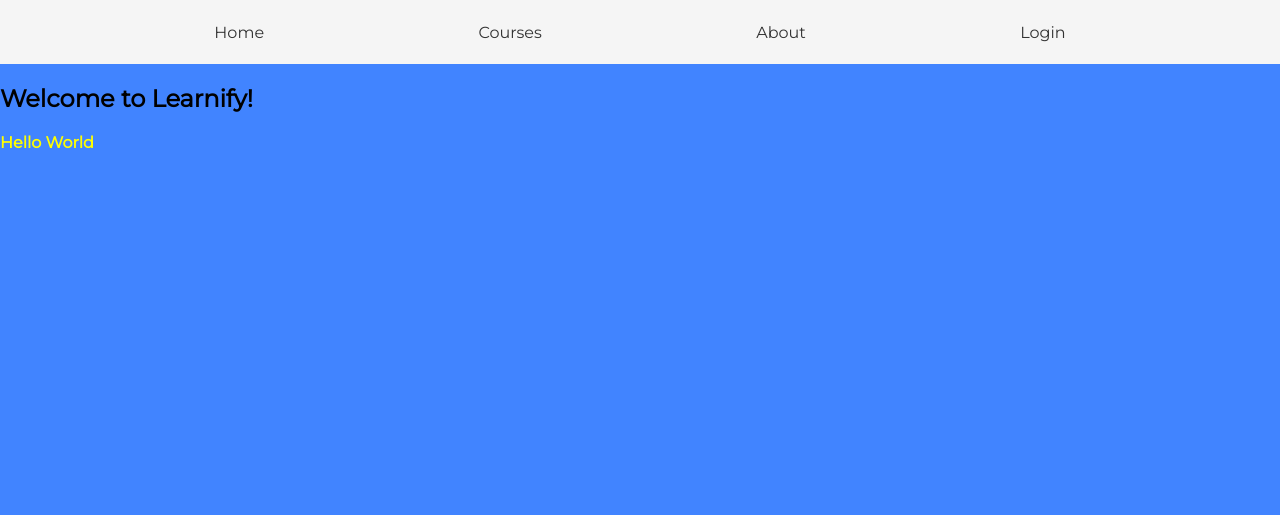
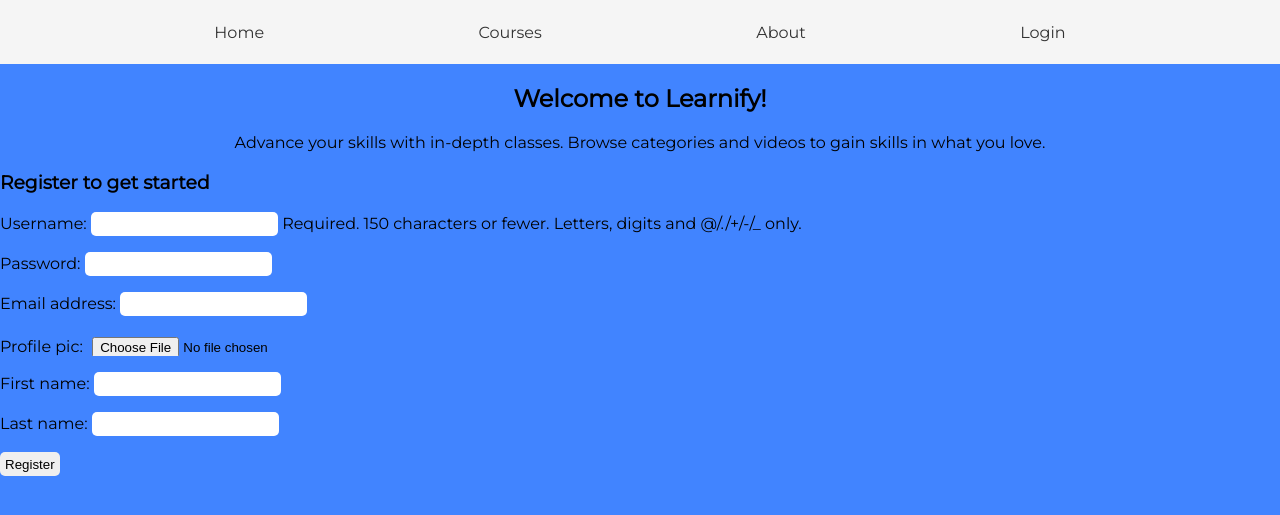
Before and after one commit to addison912/learnify.ly, a Django app: page / in a window 1280 px wide. Shown: the top 515 px of the page. Run offline with Django 3.2, Linux system fonts and the light colour scheme; some libraries are stand-ins or nearby versions.

Commit message:
adding register form to homepage

```diff
--- a/learnify/static/css/main.css
+++ b/learnify/static/css/main.css
@@ -69,7 +69,7 @@ nav ul {
   background-color: whitesmoke;
   z-index: 100;
   margin-left: 80vw;
-  border-radius: 4px;
+  border-radius: 0 0 4px 4px;
 }
 
 .dropdown-menu {
@@ -110,9 +110,8 @@ nav ul li:hover:before {
 
 /*//////////// Landing Page index.html ////////////*/
 
-.test {
-  color: yellow;
-  font-weight: 700;
+.welcome, .about {
+  text-align: center;
 }
 
 
--- a/learnify/templates/learnify/index.html
+++ b/learnify/templates/learnify/index.html
@@ -1,6 +1,22 @@
 {% extends 'learnify/base.html' %}
+{% load staticfiles %}
 
     {% block content %}
-    <h2>Welcome to Learnify!</h2>
-    <p class="test">Hello World</p>
+    <h2 class="welcome">Welcome to Learnify!</h2>
+    <p class="about">Advance your skills with in-depth classes. Browse categories and videos to gain skills in what you love.</p>
+    <div class="container">
+        <div class="jumbotron">
+            {% if registered %}
+            <h1>Thanks for registering!</h1>
+            {% else %}
+            <h3>Register to get started</h3>
+            <form enctype="multipart/form-data"           method="POST">
+                {% csrf_token %}
+                {{ user_form.as_p }}
+                {{ profile_form.as_p }}
+                <input type="submit" name="" value="Register">
+            </form>
+            {% endif%}
+        </div>
+    </div>
     {% endblock %}
--- a/learnify/views.py
+++ b/learnify/views.py
@@ -8,7 +8,28 @@ from django.conf import settings
 
 
 def index(request):
-    return render(request, 'learnify/index.html')
+    registered = False
+    if request.method == 'POST':
+        user_form = UserForm(data=requrest.POST)
+        profile_form = UserProfileForm(data=request.POST)
+        if user_form.is_valid() and profile_form.is_valid():
+            user = user_form.save()
+            profile.user = user
+            if 'profile_pic' in requrest.FILES:
+                profile.profile_pic = request.FILES['profile_pic']
+            profile.save()
+            registered = True
+        else:
+            print(user_form.errors, profile_form.errors)
+    else:
+        user_form = UserForm()
+        profile_form = UserProfileForm()
+    return render(
+        request, 'learnify/index.html', {
+            'user_form': user_form,
+            'profile_form': profile_form,
+            'registered': registered
+        })
 
 
 def courses(request):
```
Also changed, not shown: learnify/migrations/0004_merge_20181217_2231.py (added).
